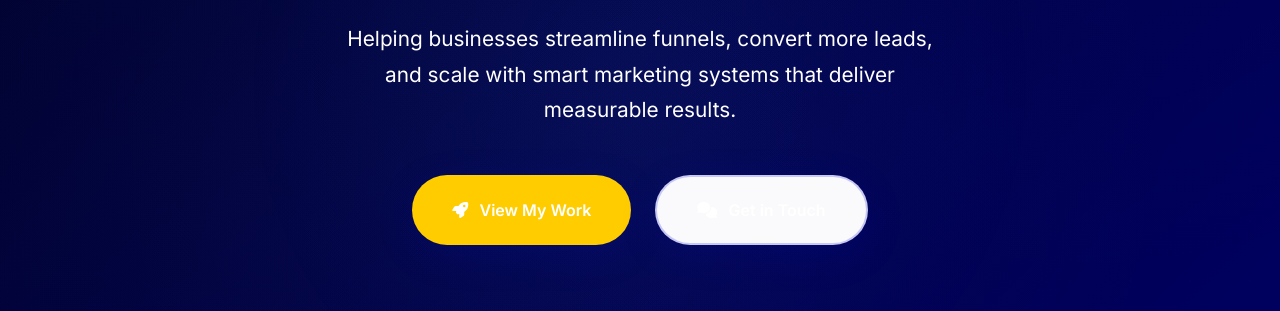
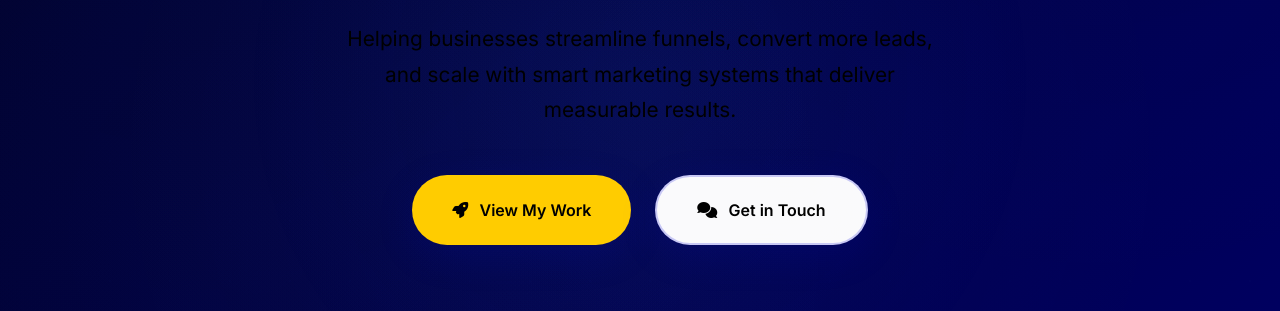
Before and after one commit to mktbykem/mktbykem.github.io, a plain HTML site: page index.html in a window 1280 px wide. Shown: the part 489-800 px from the top of the page. Drawn offline with Linux system fonts and the light colour scheme.

Commit message:
Update index.html

```diff
--- a/index.html
+++ b/index.html
@@ -30,7 +30,7 @@
       --shadow-dramatic: 0 20px 60px rgba(0, 0, 221, 0.15);
 
      body, p, span, li, a, h2, h3, h4, h5, h6 {
-     color: white;
+     color: Black;
     }
 
 
```
